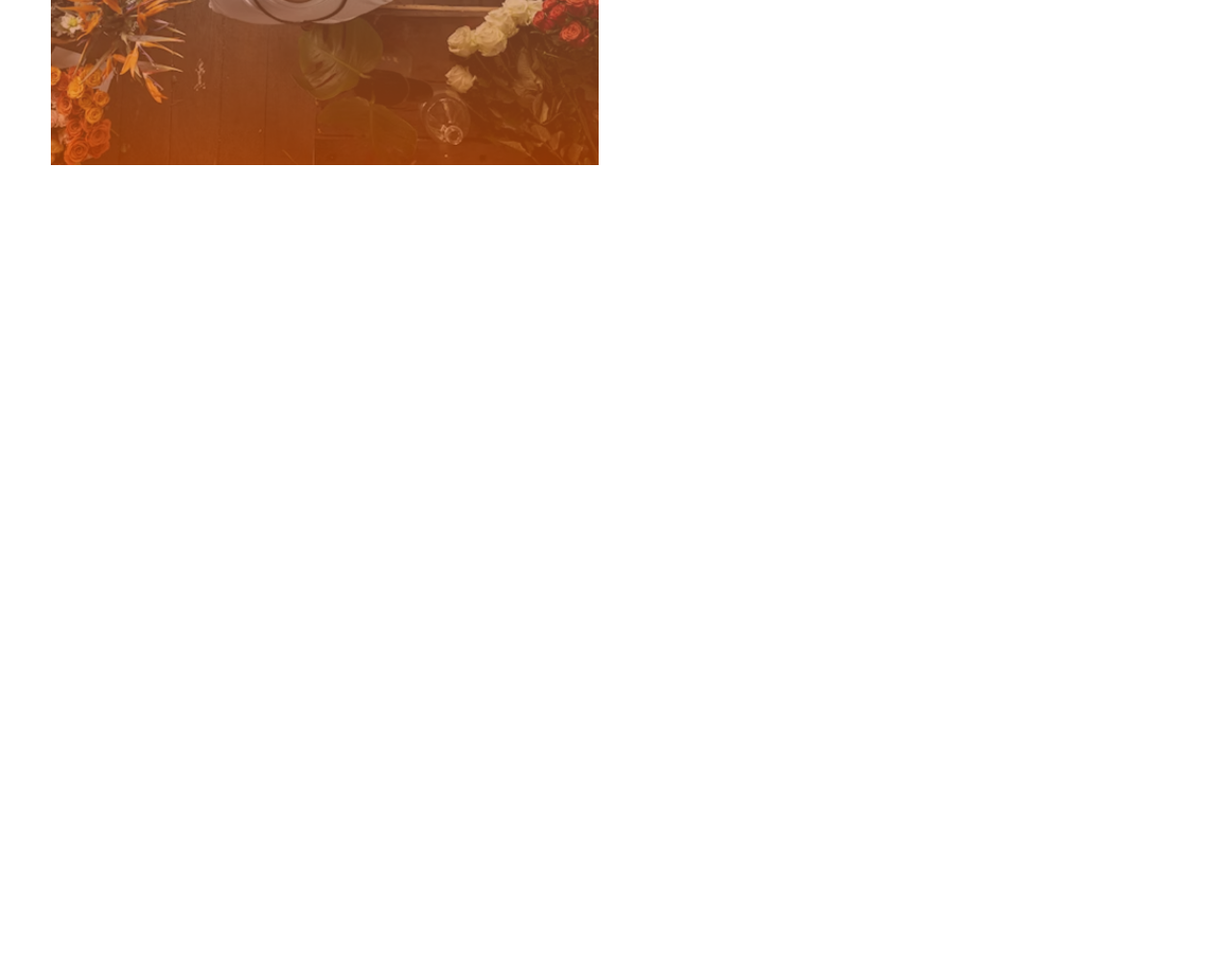
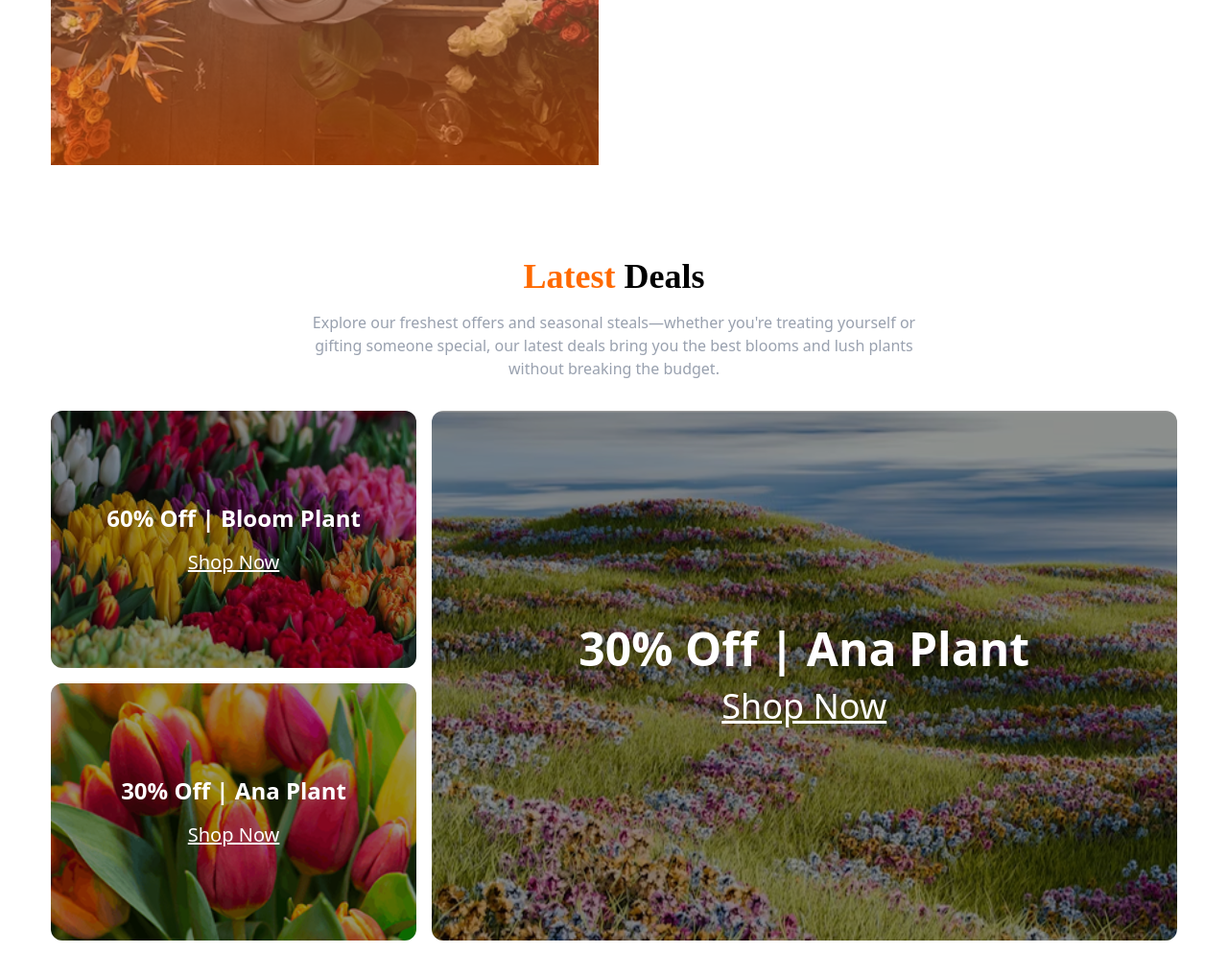
Before and after one commit to arfanur04/m12a2-responsive-flowers, a plain HTML site: page index.html in a window 1280 px wide. Shown: the part 2312-3330 px from the top of the page at 96% size. Before the commit the page ends 2580 px from the top, so only its background shows below. Drawn offline with nearby package versions, Linux system fonts and the light colour scheme.

Commit message:
Latest Deal Section added

```diff
--- a/index.html
+++ b/index.html
@@ -273,6 +273,42 @@
 					</div>
 				</main>
 			</section>
+			<!--: Latest Deal Section -->
+			<section class="w-11/12 mx-auto my-12 max-w-7xl md:my-24">
+				<!-- section title and subtitle div -->
+				<header class="flex flex-col max-w-2xl gap-4 mx-auto mb-8 text-center">
+					<h1 class="text-4xl font-bold font-['sans-serif']">
+						<span class="text-orange-500">Latest</span> Deals
+					</h1>
+					<p class="text-gray-400">
+						Explore our freshest offers and seasonal steals—whether you're
+						treating yourself or gifting someone special, our latest deals bring
+						you the best blooms and lush plants without breaking the budget.
+					</p>
+				</header>
+				<!-- main div -->
+				<main class="grid grid-cols-1 gap-4 md:grid-cols-3">
+					<div
+						class="bg-[url(./assets/deal-bloom.png)] bg-cover bg-no-repeat bg-center flex flex-col justify-center items-center py-24 rounded-xl bg-blend-overlay bg-black/40 text-white"
+					>
+						<h2 class="text-2xl font-bold">60% Off | Bloom Plant</h2>
+						<button class="mt-4 text-xl underline">Shop Now</button>
+					</div>
+
+					<div
+						class="col-span-2 row-span-2 bg-[url(./assets/deal-zabo.png)] bg-cover bg-no-repeat bg-center rounded-xl flex justify-center items-center flex-col text-white bg-blend-overlay bg-black/40 py-24"
+					>
+						<h2 class="text-2xl font-bold md:text-5xl">30% Off | Ana Plant</h2>
+						<button class="mt-4 text-xl underline md:text-4xl">Shop Now</button>
+					</div>
+					<div
+						class="bg-[url(./assets/deal-ana.png)] bg-cover bg-no-repeat bg-center flex flex-col justify-center items-center py-24 rounded-xl bg-blend-overlay bg-black/40 text-white"
+					>
+						<h2 class="text-2xl font-bold">30% Off | Ana Plant</h2>
+						<button class="mt-4 text-xl underline">Shop Now</button>
+					</div>
+				</main>
+			</section>
 		</main>
 		<footer></footer>
 	</body>
```
